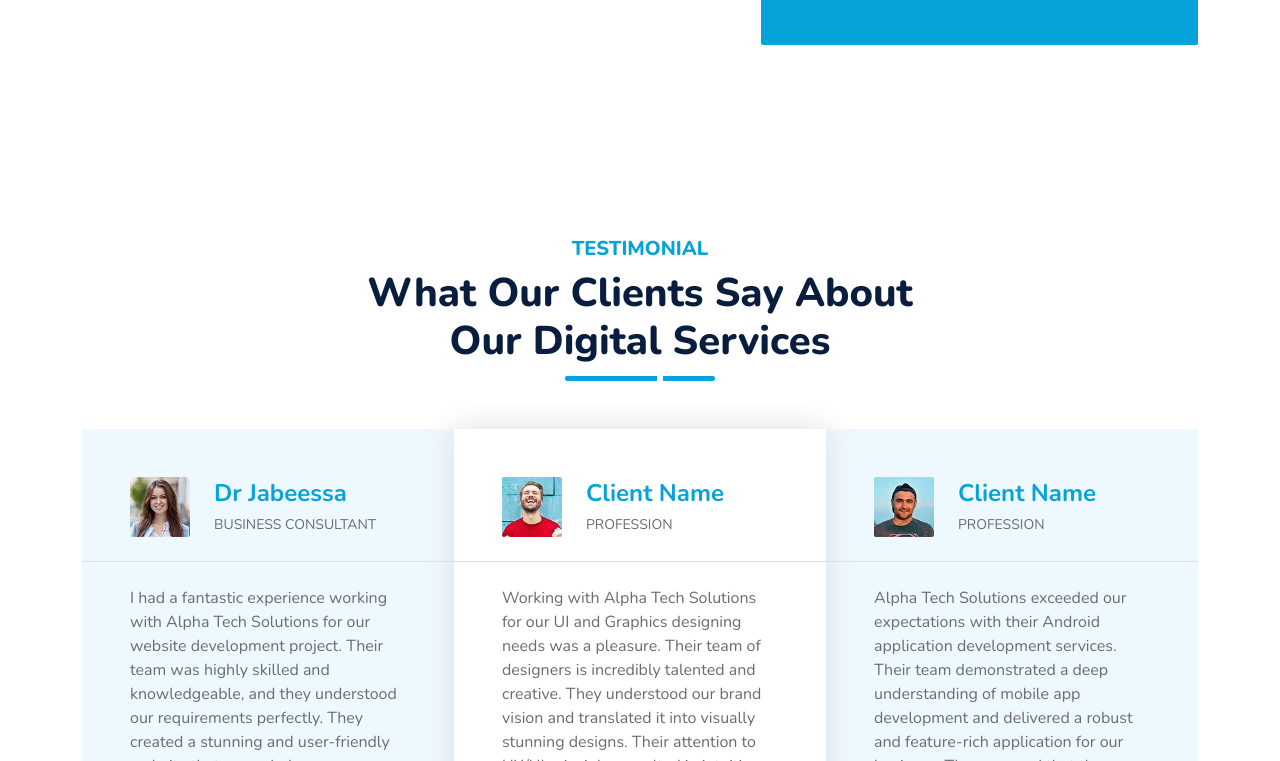
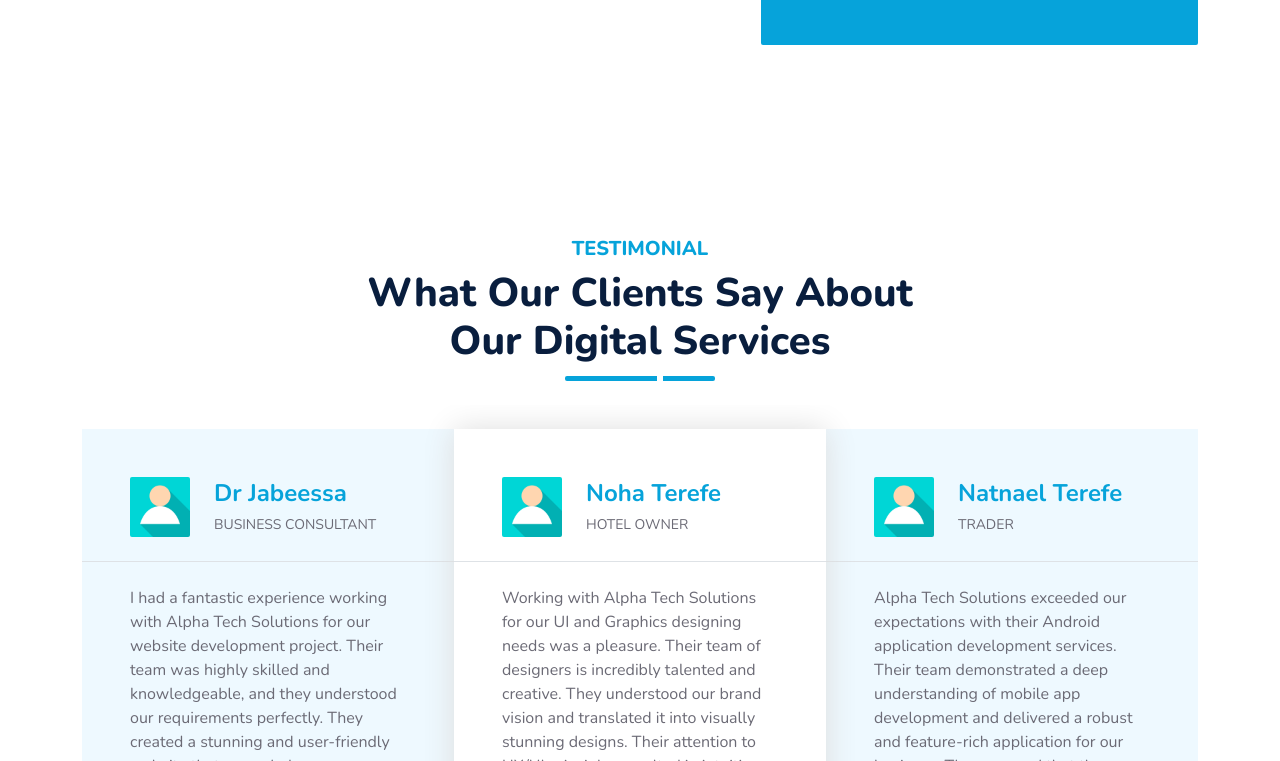
Before and after one commit to Firaol2727/Alpha, a plain HTML site: page index.html in a window 1280 px wide. Shown: the part 5416-6177 px from the top of the page. Drawn offline with nearby package versions, Linux system fonts and the light colour scheme.

Commit message:
Haeder changes done

```diff
--- a/index.html
+++ b/index.html
@@ -97,7 +97,7 @@
                         <div class="dropdown-menu m-0">
                             <a href="price.html" class="dropdown-item">Pricing Plan</a>
                             <a href="feature.html" class="dropdown-item">Our features</a>
-                            <a href="team.html" class="dropdown-item">Team Members</a>
+                         <!--    <a href="team.html" class="dropdown-item">Team Members</a> -->
                             <a href="testimonial.html" class="dropdown-item">Testimonial</a>
                         </div>
                     </div>
@@ -574,7 +574,7 @@
             <div class="owl-carousel testimonial-carousel wow fadeInUp" data-wow-delay="0.6s">
                 <div class="testimonial-item bg-light my-4">
                     <div class="d-flex align-items-center border-bottom pt-5 pb-4 px-5">
-                        <img class="img-fluid rounded" src="img/testimonial-1.jpg" style="width: 60px; height: 60px;" >
+                        <img class="img-fluid rounded" src="img/testimonals/place.jpg" style="width: 60px; height: 60px;" >
                         <div class="ps-4">
                             <h4 class="text-primary mb-1">Dr Jabeessa</h4>
                             <small class="text-uppercase">Business Consultant</small>
@@ -590,10 +590,10 @@
                 </div>
                 <div class="testimonial-item bg-light my-4">
                     <div class="d-flex align-items-center border-bottom pt-5 pb-4 px-5">
-                        <img class="img-fluid rounded" src="img/testimonial-2.jpg" style="width: 60px; height: 60px;" >
+                        <img class="img-fluid rounded" src="img/testimonals/place.jpg" style="width: 60px; height: 60px;" >
                         <div class="ps-4">
-                            <h4 class="text-primary mb-1">Client Name</h4>
-                            <small class="text-uppercase">Profession</small>
+                            <h4 class="text-primary mb-1">Noha Terefe</h4>
+                            <small class="text-uppercase">Hotel Owner</small>
                         </div>
                     </div>
                     <div class="pt-4 pb-5 px-5">
@@ -607,10 +607,10 @@
                 </div>
                 <div class="testimonial-item bg-light my-4">
                     <div class="d-flex align-items-center border-bottom pt-5 pb-4 px-5">
-                        <img class="img-fluid rounded" src="img/testimonial-3.jpg" style="width: 60px; height: 60px;" >
+                        <img class="img-fluid rounded" src="img/testimonals/place.jpg" style="width: 60px; height: 60px;" >
                         <div class="ps-4">
-                            <h4 class="text-primary mb-1">Client Name</h4>
-                            <small class="text-uppercase">Profession</small>
+                            <h4 class="text-primary mb-1">Natnael Terefe</h4>
+                            <small class="text-uppercase">Trader</small>
                         </div>
                     </div>
                     <div class="pt-4 pb-5 px-5">
@@ -622,10 +622,10 @@
                 </div>
                 <div class="testimonial-item bg-light my-4">
                     <div class="d-flex align-items-center border-bottom pt-5 pb-4 px-5">
-                        <img class="img-fluid rounded" src="img/testimonial-4.jpg" style="width: 60px; height: 60px;" >
+                        <img class="img-fluid rounded" src="img/testimonals/place.jpg" style="width: 60px; height: 60px;" >
                         <div class="ps-4">
-                            <h4 class="text-primary mb-1">Client Name</h4>
-                            <small class="text-uppercase">Profession</small>
+                            <h4 class="text-primary mb-1">Selamawit Bezabeh</h4>
+                            <small class="text-uppercase">-</small>
                         </div>
                     </div>
                     <div class="pt-4 pb-5 px-5">
@@ -914,8 +914,6 @@
             }
         </script>
         <script type="text/javascript" src="//translate.google.com/translate_a/element.js?cb=googleTranslateElementInit"></script>
-
-       =
     <!-- JavaScript Libraries -->
     <script src="https://code.jquery.com/jquery-3.4.1.min.js"></script>
     <script src="https://cdn.jsdelivr.net/npm/bootstrap@5.0.0/dist/js/bootstrap.bundle.min.js"></script>
```
Also changed, not shown: about.html (+2 -2 lines), contact.html (+1 -1 lines), feature.html (+1 -1 lines), price.html (+1 -1 lines), service.html (+1 -1 lines), testimonial.html (+1 -1 lines), img/blog-1.jpg (deleted), img/blog-2.jpg (deleted), img/blog-3.jpg (deleted), img/team-1.jpg (deleted), img/team-2.jpg (deleted), img/team-3.jpg (deleted), img/testimonals/place.jpg (added), img/testimonial-1.jpg (deleted), 4 more files.
